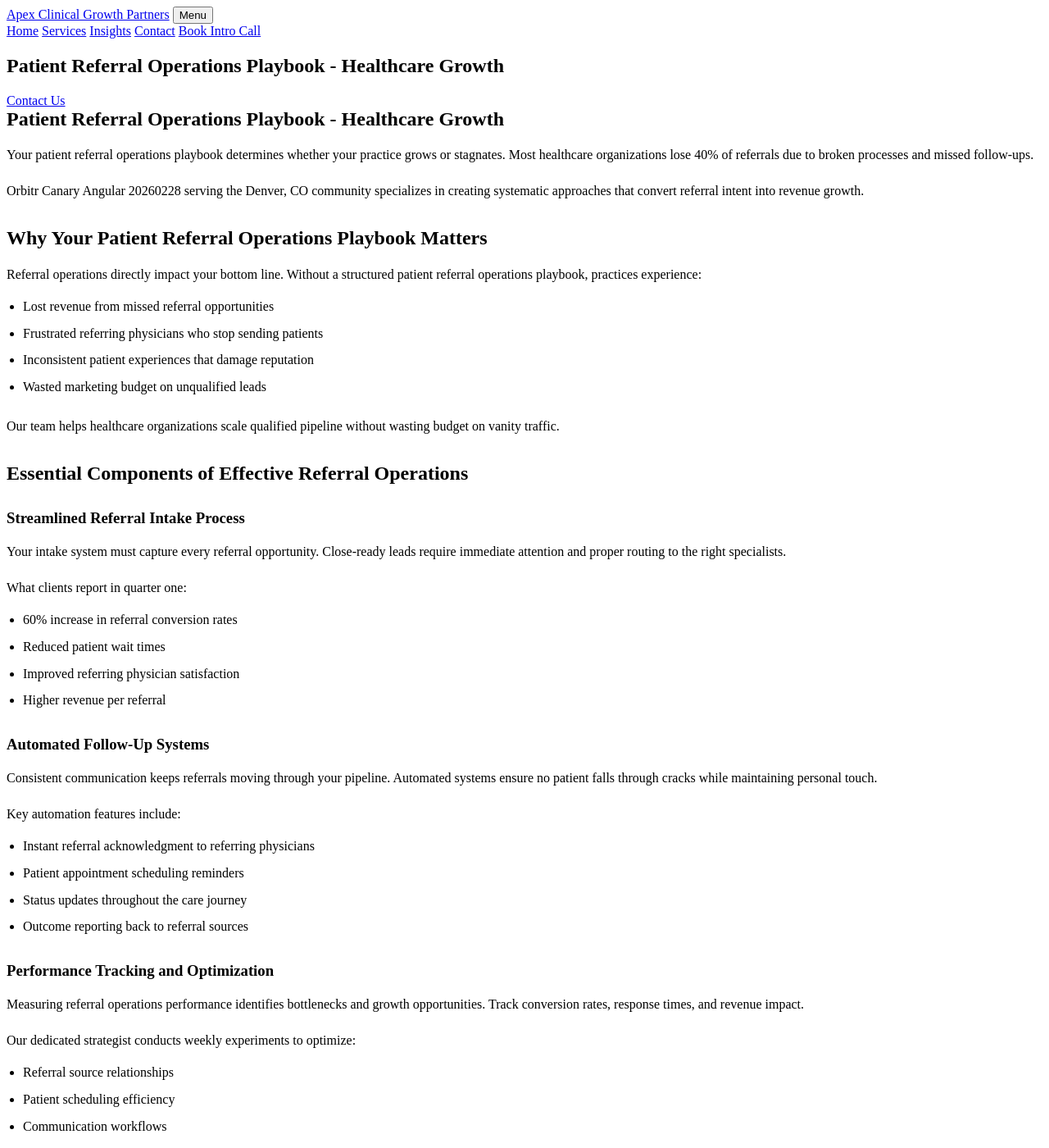
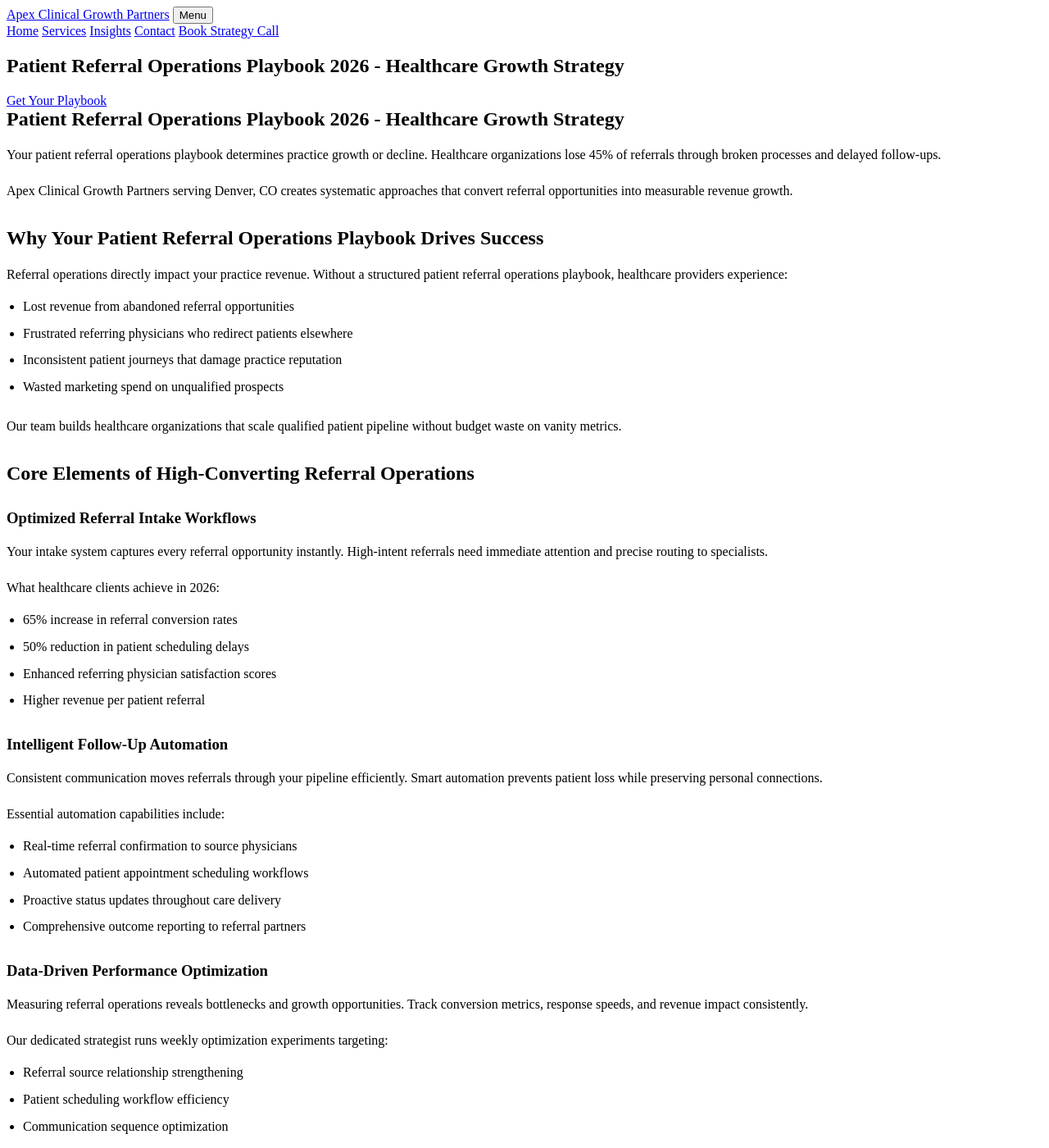
Before and after one commit to prjctlphbt/orbitr-canary-angular-20260228, a Jekyll site: the page angular-referral-ops-playbook-20260228142149.html, which Jekyll copies as it is, in a window 1280 px wide and 1400 px high. Shown: the whole window at 82% size. Built offline with Jekyll 4.4.1, drawn with Linux system fonts in a browser that asks for light colours; some of the changed text lies outside the part shown.

Commit message:
Refresh and update content: angular-referral-ops-playbook-20260228142149.html

```diff
--- a/angular-referral-ops-playbook-20260228142149.html
+++ b/angular-referral-ops-playbook-20260228142149.html
@@ -4,8 +4,8 @@
 <head>
 <meta charset="utf-8"/>
 <meta content="width=device-width, initial-scale=1.0" name="viewport"/>
-<meta content="Streamline patient referrals with our comprehensive operations playbook. Optimize workflows, boost growth, and improve patient outcomes. Get started today." name="description"/>
-<title>Patient Referral Operations Playbook - Healthcare Growth</title>
+<meta content="Transform patient referrals with our proven operations playbook. Increase conversion rates by 60%, reduce wait times, and boost revenue. Expert healthcare growth strategies for 2026." name="description"/>
+<title>Patient Referral Operations Playbook 2026 - Healthcare Growth Strategy</title>
 <style>
 
 
@@ -95,69 +95,69 @@
 <a href="/services/">Services</a>
 <a href="/blog/insights/">Insights</a>
 <a href="/contact/">Contact</a>
-<a class="cta" href="/contact/">Book Intro Call</a>
+<a class="cta" href="/contact/">Book Strategy Call</a>
 </nav>
 </div>
 </header>
 <main class="page-main">
 <section class="page-hero landing-hero">
 <div class="container">
-<h1>Patient Referral Operations Playbook - Healthcare Growth</h1>
-<a class="cta" href="/services/">Contact Us</a>
+<h1>Patient Referral Operations Playbook 2026 - Healthcare Growth Strategy</h1>
+<a class="cta" href="/services/">Get Your Playbook</a>
 </div>
 </section>
 <section class="landing-content">
 <div class="container orbitr-generated-content">
-<h1>Patient Referral Operations Playbook - Healthcare Growth</h1>
-<p>Your patient referral operations playbook determines whether your practice grows or stagnates. Most healthcare organizations lose 40% of referrals due to broken processes and missed follow-ups.</p>
-<p>Orbitr Canary Angular 20260228 serving the Denver, CO community specializes in creating systematic approaches that convert referral intent into revenue growth.</p>
-<h2>Why Your Patient Referral Operations Playbook Matters</h2>
-<p>Referral operations directly impact your bottom line. Without a structured patient referral operations playbook, practices experience:</p>
+<h1>Patient Referral Operations Playbook 2026 - Healthcare Growth Strategy</h1>
+<p>Your patient referral operations playbook determines practice growth or decline. Healthcare organizations lose 45% of referrals through broken processes and delayed follow-ups.</p>
+<p>Apex Clinical Growth Partners serving Denver, CO creates systematic approaches that convert referral opportunities into measurable revenue growth.</p>
+<h2>Why Your Patient Referral Operations Playbook Drives Success</h2>
+<p>Referral operations directly impact your practice revenue. Without a structured patient referral operations playbook, healthcare providers experience:</p>
 <ul>
-<li>Lost revenue from missed referral opportunities</li>
-<li>Frustrated referring physicians who stop sending patients</li>
-<li>Inconsistent patient experiences that damage reputation</li>
-<li>Wasted marketing budget on unqualified leads</li>
+<li>Lost revenue from abandoned referral opportunities</li>
+<li>Frustrated referring physicians who redirect patients elsewhere</li>
+<li>Inconsistent patient journeys that damage practice reputation</li>
+<li>Wasted marketing spend on unqualified prospects</li>
 </ul>
-<p>Our team helps healthcare organizations scale qualified pipeline without wasting budget on vanity traffic.</p>
-<h2>Essential Components of Effective Referral Operations</h2>
-<h3>Streamlined Referral Intake Process</h3>
-<p>Your intake system must capture every referral opportunity. Close-ready leads require immediate attention and proper routing to the right specialists.</p>
-<p>What clients report in quarter one:
+<p>Our team builds healthcare organizations that scale qualified patient pipeline without budget waste on vanity metrics.</p>
+<h2>Core Elements of High-Converting Referral Operations</h2>
+<h3>Optimized Referral Intake Workflows</h3>
+<p>Your intake system captures every referral opportunity instantly. High-intent referrals need immediate attention and precise routing to specialists.</p>
+<p>What healthcare clients achieve in 2026:
 <ul>
-<li>60% increase in referral conversion rates</li>
-<li>Reduced patient wait times</li>
-<li>Improved referring physician satisfaction</li>
-<li>Higher revenue per referral</li>
+<li>65% increase in referral conversion rates</li>
+<li>50% reduction in patient scheduling delays</li>
+<li>Enhanced referring physician satisfaction scores</li>
+<li>Higher revenue per patient referral</li>
 </ul></p>
-<h3>Automated Follow-Up Systems</h3>
-<p>Consistent communication keeps referrals moving through your pipeline. Automated systems ensure no patient falls through cracks while maintaining personal touch.</p>
-<p>Key automation features include:
+<h3>Intelligent Follow-Up Automation</h3>
+<p>Consistent communication moves referrals through your pipeline efficiently. Smart automation prevents patient loss while preserving personal connections.</p>
+<p>Essential automation capabilities include:
 <ul>
-<li>Instant referral acknowledgment to referring physicians</li>
-<li>Patient appointment scheduling reminders</li>
-<li>Status updates throughout the care journey</li>
-<li>Outcome reporting back to referral sources</li>
+<li>Real-time referral confirmation to source physicians</li>
+<li>Automated patient appointment scheduling workflows</li>
+<li>Proactive status updates throughout care delivery</li>
+<li>Comprehensive outcome reporting to referral partners</li>
 </ul></p>
-<h3>Performance Tracking and Optimization</h3>
-<p>Measuring referral operations performance identifies bottlenecks and growth opportunities. Track conversion rates, response times, and revenue impact.</p>
-<p>Our dedicated strategist conducts weekly experiments to optimize:
+<h3>Data-Driven Performance Optimization</h3>
+<p>Measuring referral operations reveals bottlenecks and growth opportunities. Track conversion metrics, response speeds, and revenue impact consistently.</p>
+<p>Our dedicated strategist runs weekly optimization experiments targeting:
 <ul>
-<li>Referral source relationships</li>
-<li>Patient scheduling efficiency</li>
-<li>Communication workflows</li>
-<li>Revenue conversion metrics</li>
+<li>Referral source relationship strengthening</li>
+<li>Patient scheduling workflow efficiency</li>
+<li>Communication sequence optimization</li>
+<li>Revenue conversion rate improvements</li>
 </ul></p>
-<h2>Transform Your Referral Operations Today</h2>
-<p>A comprehensive patient referral operations playbook transforms scattered processes into revenue-generating systems. Healthcare organizations using structured approaches see qualified growth within 90 days.</p>
-<p>Our services focus on building sustainable referral operations that scale with your practice. We help create systems that generate revenue intent, not vanity traffic.</p>
-<p>Ready to optimize your patient referral operations playbook? Contact our team at (720) 555-0105 or email hello@apexclinicalgrowth.com to discuss your referral growth strategy.</p>
+<h2>Scale Your Referral Operations in 2026</h2>
+<p>A comprehensive patient referral operations playbook transforms fragmented processes into revenue-generating systems. Healthcare organizations implementing structured approaches achieve qualified growth within 60 days.</p>
+<p>Our services build sustainable referral operations that scale with practice growth. We create systems generating revenue-focused outcomes, not vanity traffic.</p>
+<p>Ready to optimize your patient referral operations playbook? Contact our team at (720) 555-0105 or email hello@apexclinicalgrowth.com for your referral growth strategy consultation.</p>
 </div>
 </section>
 <section class="landing-cta">
 <div class="container">
-<h2>Take the Next Step</h2>
-<a class="cta" href="/services/">Contact Us</a>
+<h2>Transform Your Referral Operations</h2>
+<a class="cta" href="/services/">Start Your Growth Strategy</a>
 </div>
 </section>
 </main>
```
